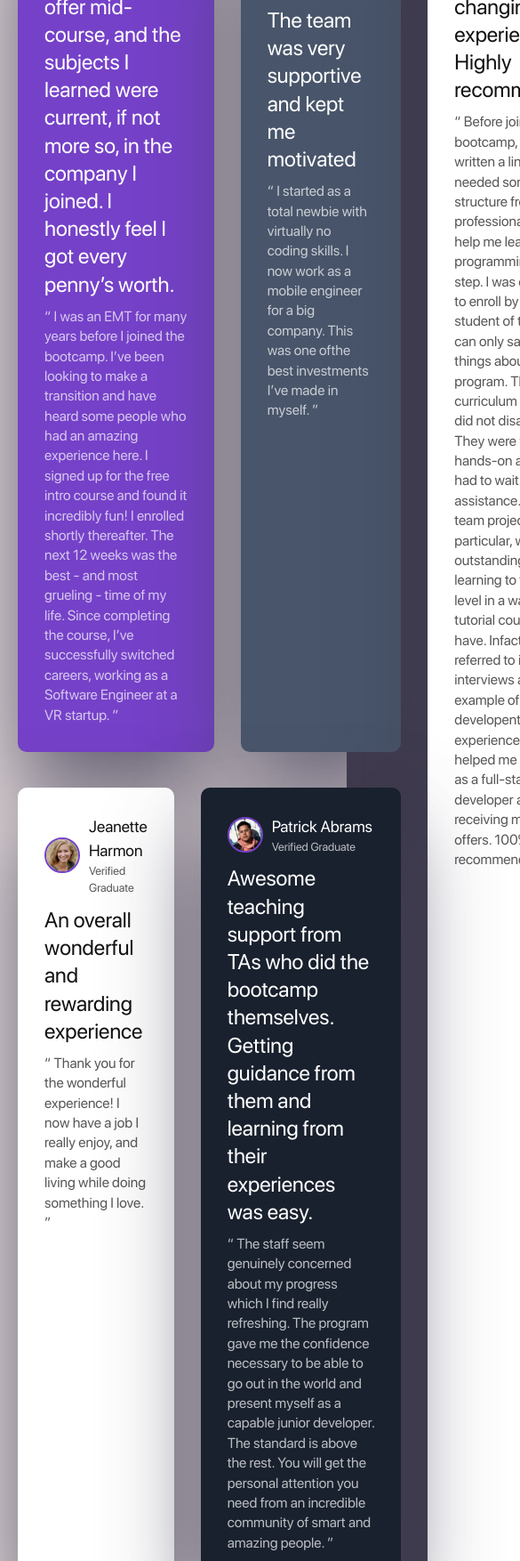
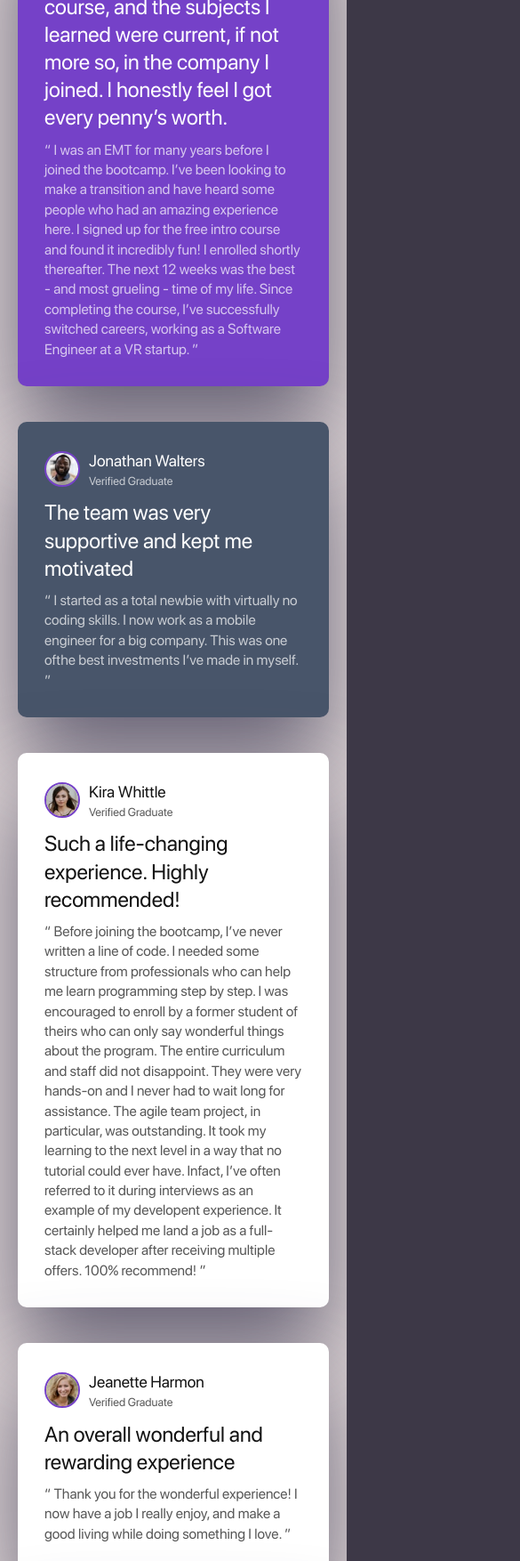
Before and after one commit to DevByJonathan/frontend-mentor-testimonal-grid, a plain HTML site: page index.html in a window 390 px wide. Shown: the part 246-2000 px from the top of the page at 89% size, 585 px wide, since content can reach past the window. Drawn offline with Linux system fonts and the light colour scheme.

Commit message:
made the site responsive on all devices

```diff
--- a/index.html
+++ b/index.html
@@ -63,7 +63,7 @@
         </div>
       </div>
 
-      <div class="card nth3">
+      <div class="card">
         <div class="card-header">
           <img src="./images/image-kira.jpg" />
           <div>
@@ -134,11 +134,10 @@
           people. ”
         </div>
       </div>
-
       <div class="attribution">
         Challenge by
-        <a href="https://www.frontendmentor.io?ref=challenge" target="_blank"
-          >Frontend Mentor</a
+        <a href="https://www.frontendmentor.io?ref=challenge" target="_blank">
+          Frontend Mentor</a
         >. Coded by
         <a
           href="https://wa.me/2348101415822?text=Hi%20there!%20I%20got%20your%20contact%20from%20the%20Frontend%20Mentor%20Challenge%20you%20did."
--- a/style.css
+++ b/style.css
@@ -81,7 +81,6 @@ img {
   background-repeat: no-repeat;
   background-position: top 10px right 50px;
   color: #fff;
-  grid-column: 1 / span 2;
 }
 
 .gray-bg {
@@ -92,11 +91,99 @@ img {
 .dark-gray-bg {
   background: hsl(219, 29%, 14%);
   color: #fff;
-  grid-column: 2/4;
-  grid-row: 2/3;
 }
 
-.nth3 {
+.card:nth-of-type(1) {
+  grid-column: 1 / 3;
+}
+
+.card:nth-of-type(3) {
+  grid-row: 1/3;
   grid-column: 4;
-  grid-row: 1/3;
 }
+.card:nth-of-type(5) {
+  grid-column: 2/4;
+}
+
+@media (max-width: 768px) {
+  .container {
+    grid-template-columns: repeat(4, 1fr);
+  }
+
+  .card:nth-of-type(1) {
+    grid-column: 1 /3;
+    /* grid-row: 1; */
+  }
+
+  .card:nth-of-type(2) {
+    grid-column: 3/5;
+    /* grid-row: 1; */
+  }
+
+  .card:nth-of-type(3) {
+    grid-column: 1/3;
+    grid-row: 2;
+  }
+  .card:nth-of-type(4) {
+    grid-column: 3/5;
+    grid-row: 2;
+  }
+
+  .card:nth-of-type(5) {
+    grid-column: 1/5;
+    grid-row: 3;
+  }
+}
+
+/* Mobile (up to 374px, minimum width 300px) */
+@media (max-width: 480px) {
+  .container {
+    grid-template-columns: repeat(1, 1fr);
+  }
+
+  .card {
+    width: 100%;
+  }
+
+  .card:nth-of-type(1) {
+    grid-column: 1/5;
+    grid-row: 1;
+  }
+
+  .card:nth-of-type(2) {
+    grid-column: 1/5;
+    grid-row: 2;
+  }
+
+  .card:nth-of-type(3) {
+    grid-column: 1/5;
+    grid-row: 3;
+  }
+  .card:nth-of-type(4) {
+    grid-column: 1/5;
+    grid-row: 4;
+  }
+
+  .card:nth-of-type(5) {
+    grid-column: 1/5;
+    grid-row: 5;
+  }
+}
+
+.attribution {
+  display: flex;
+  justify-content: center;
+  align-items: center;
+  grid-column: 1/5;
+  font-size: medium;
+}
+
+a {
+  color: rgb(106, 44, 163);
+  margin-left: 5px;
+  text-decoration: none;
+}
+
+a:hover {
+  color: rgb(36, 2, 68);
+}
```
